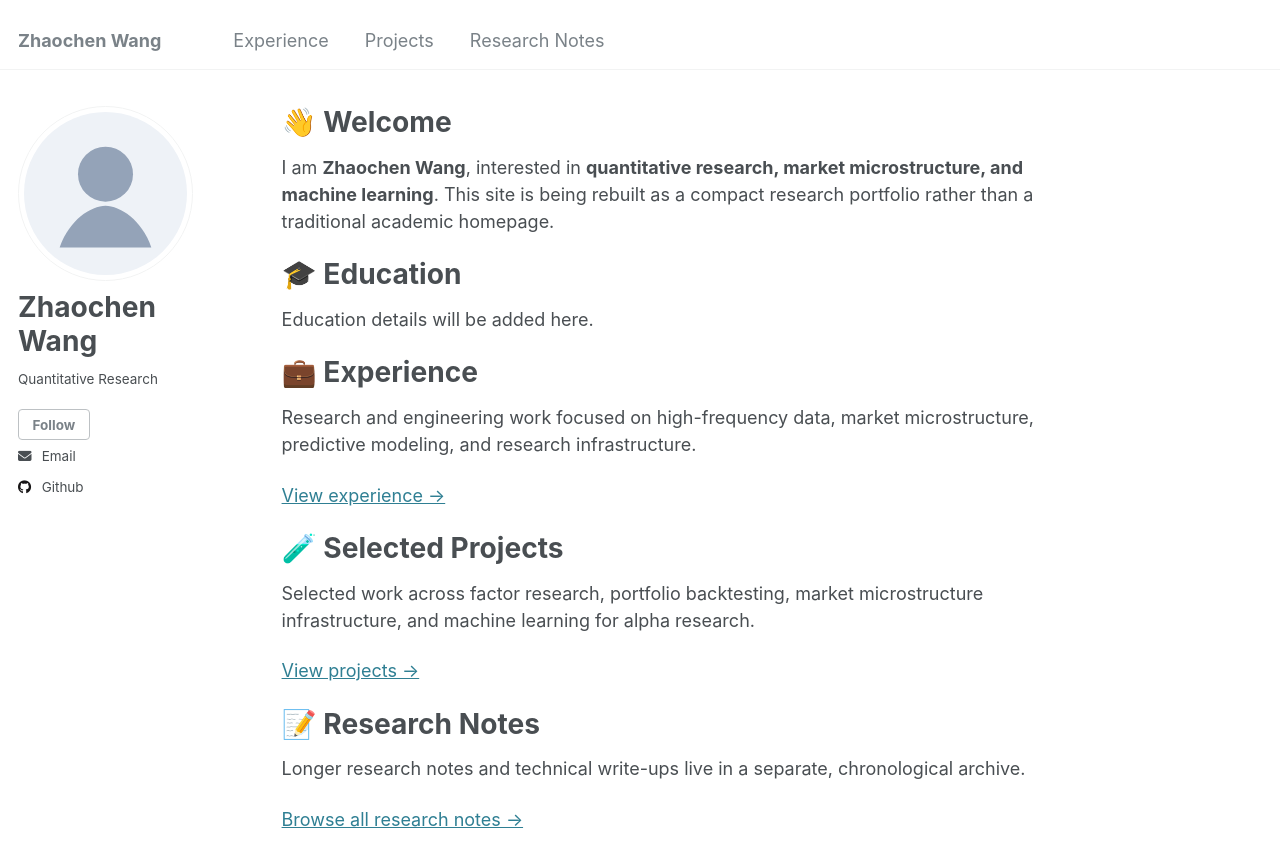
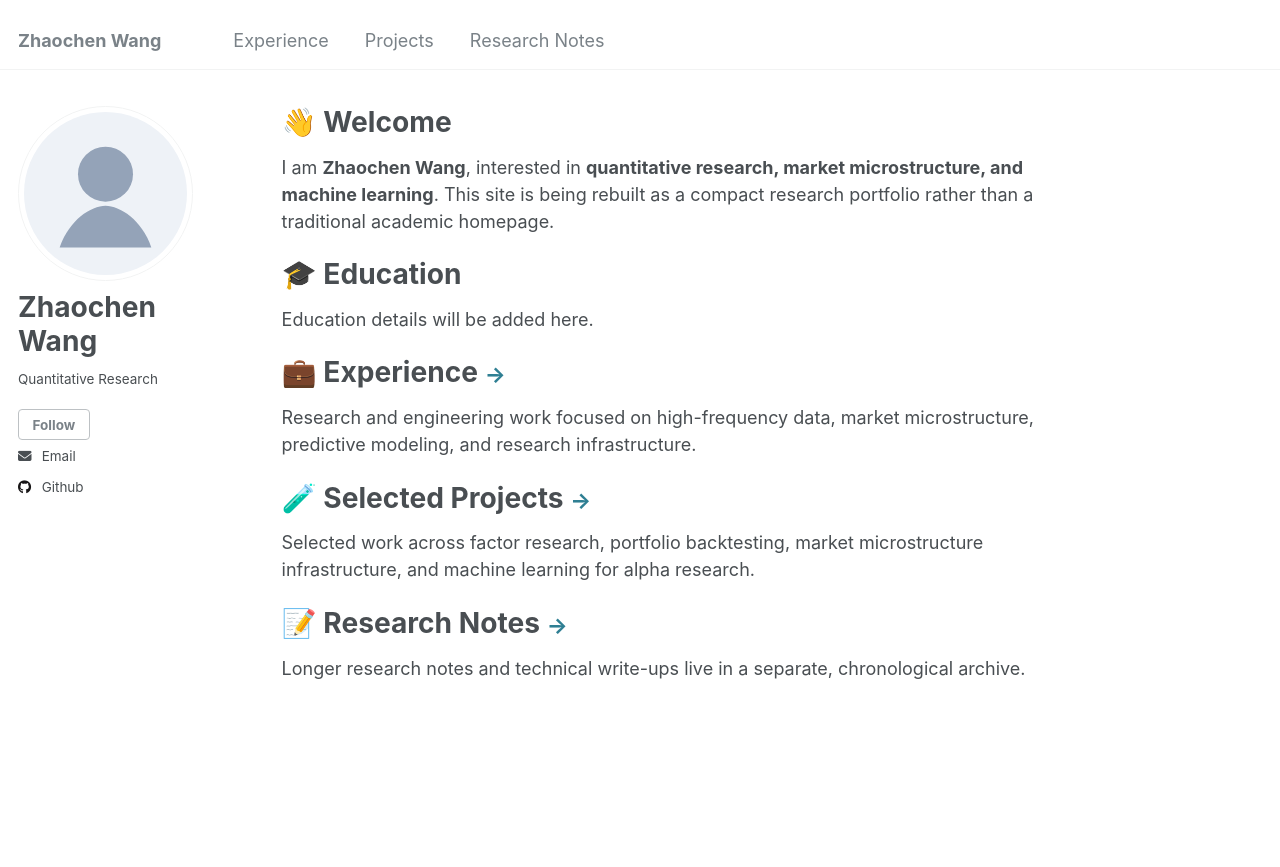
Before and after one commit to AntwerpBlue/AntwerpBlue.github.io, a Jekyll site: the page built from _pages/about.md, in a window 1280 px wide and 1018 px high. Shown: the top 867 px of the window. Built offline with Jekyll 4.4.1, drawn with Linux system fonts in a browser that asks for light colours.

Commit message:
Make homepage section titles the page links

```diff
--- a/_pages/about.md
+++ b/_pages/about.md
@@ -16,20 +16,14 @@ I am **Zhaochen Wang**, interested in **quantitative research, market microstruc
 
 Education details will be added here.
 
-# 💼 Experience
+<h1 class="home-section-title"><a href="{{ '/experience/' | relative_url }}">💼 Experience <span aria-hidden="true">→</span></a></h1>
 
 Research and engineering work focused on high-frequency data, market microstructure, predictive modeling, and research infrastructure.
 
-[View experience →]({{ '/experience/' | relative_url }})
-
-# 🧪 Selected Projects
+<h1 class="home-section-title"><a href="{{ '/projects/' | relative_url }}">🧪 Selected Projects <span aria-hidden="true">→</span></a></h1>
 
 Selected work across factor research, portfolio backtesting, market microstructure infrastructure, and machine learning for alpha research.
 
-[View projects →]({{ '/projects/' | relative_url }})
-
-# 📝 Research Notes
+<h1 class="home-section-title"><a href="{{ '/notes/' | relative_url }}">📝 Research Notes <span aria-hidden="true">→</span></a></h1>
 
 Longer research notes and technical write-ups live in a separate, chronological archive.
-
-[Browse all research notes →]({{ '/notes/' | relative_url }})
--- a/assets/css/main.scss
+++ b/assets/css/main.scss
@@ -104,6 +104,28 @@
   line-height: 1.65;
 }
 
+.home-section-title {
+  a {
+    color: inherit;
+    text-decoration: none;
+
+    span {
+      display: inline-block;
+      color: $link-color;
+      font-size: 0.78em;
+      transition: transform 0.2s ease;
+    }
+
+    &:hover {
+      color: $link-color-hover;
+
+      span {
+        transform: translateX(3px);
+      }
+    }
+  }
+}
+
 .notes-intro {
   max-width: 42rem;
   margin-bottom: 2rem;
```
